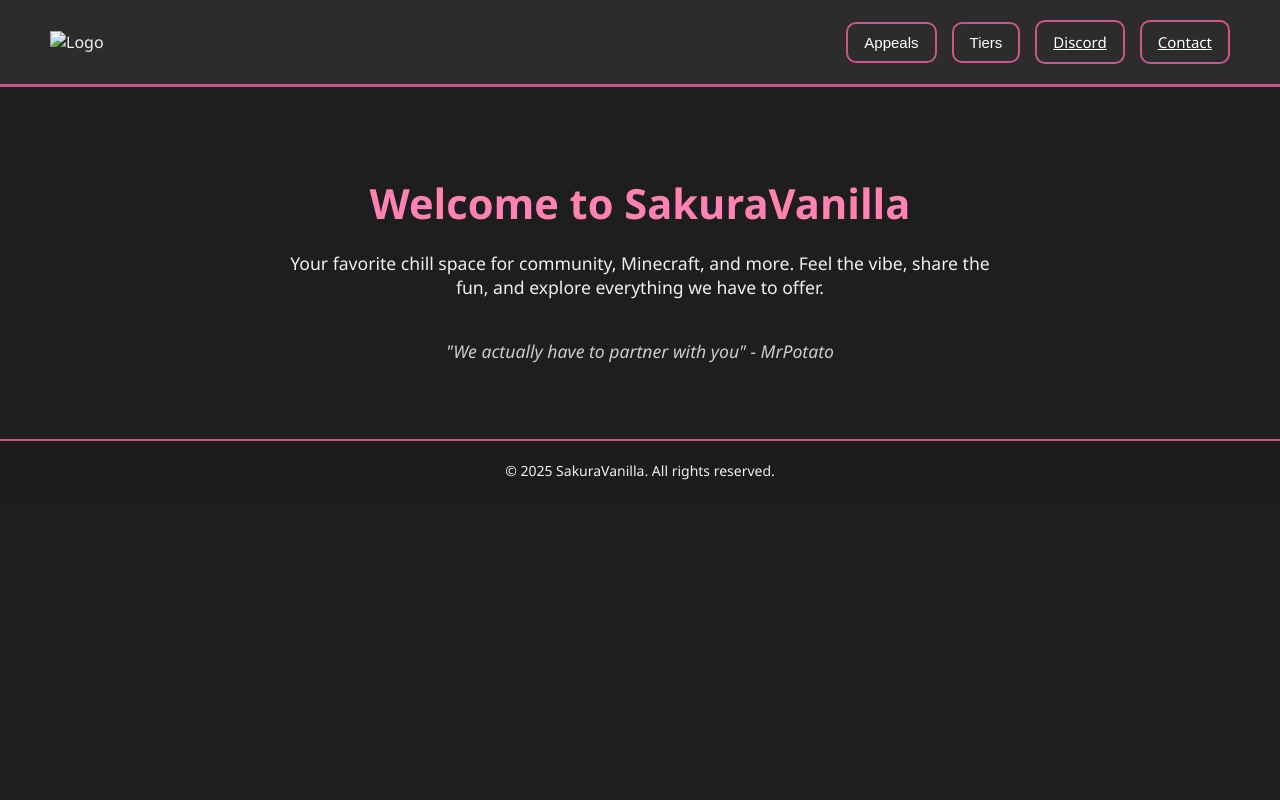
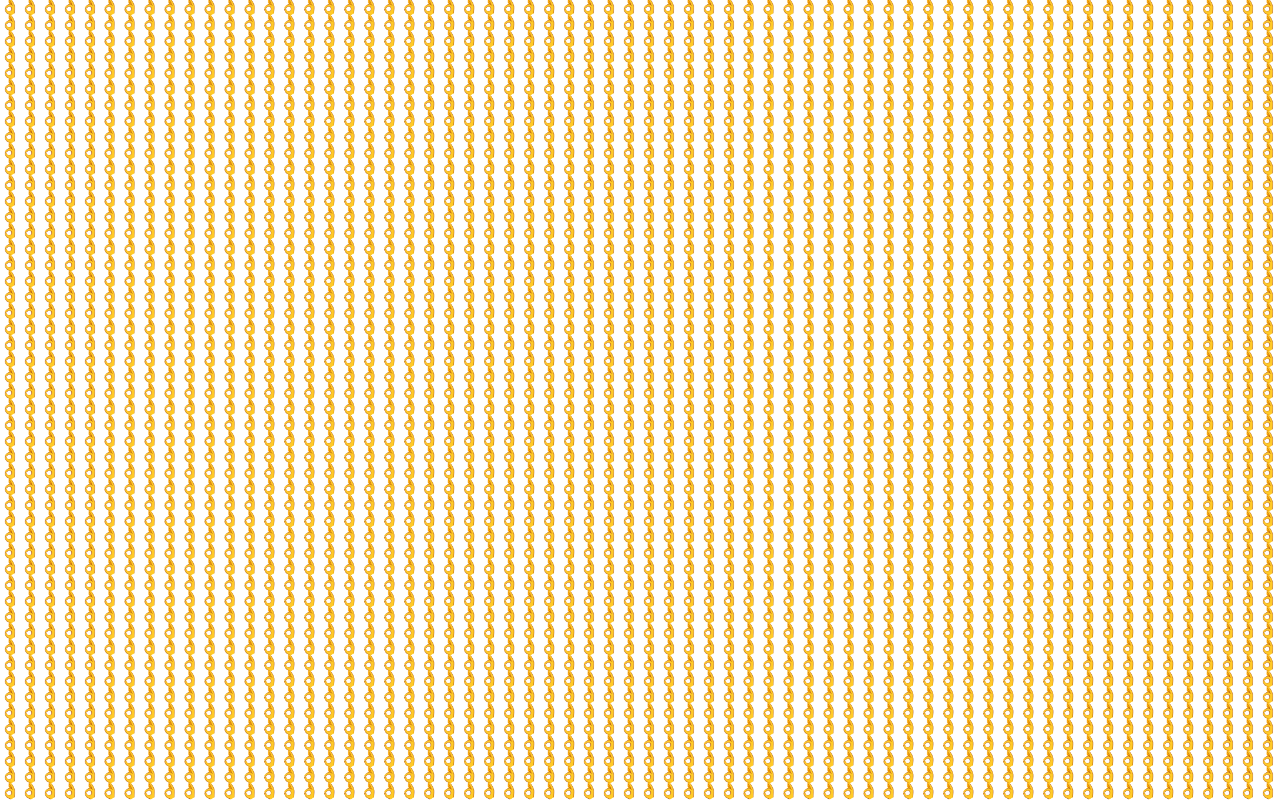
Before and after one commit to BlesHodja/bleshodja.github.io, a plain HTML site: page index.html in a window 1280 px wide. Drawn offline with Linux system fonts and the light colour scheme.

Commit message:
Update index.html

```diff
--- a/index.html
+++ b/index.html
@@ -1,159 +1,35 @@
 <!DOCTYPE html>
 <html lang="en">
 <head>
-  <meta charset="UTF-8" />
-  <title>SakuraVanilla's Website</title>
+  <meta charset="UTF-8">
+  <title>👌 Wall</title>
   <style>
-    body {
+    html, body {
       margin: 0;
-      background: #1e1e1e;
-      font-family: 'Segoe UI', sans-serif;
-      color: #f0f0f0;
+      padding: 0;
+      height: 100%;
+      overflow: hidden;
+      background: white;
+      color: black;
+      font-size: 16px;
+      line-height: 16px;
+      font-family: sans-serif;
     }
-    header {
-      background: #2c2c2c;
-      padding: 20px 50px;
-      border-bottom: 3px solid #cc568b;
-      display: flex;
-      justify-content: space-between;
-      align-items: center;
-      flex-wrap: wrap;
-    }
-    .logo {
-      width: 120px;
-    }
-    nav {
-      display: flex;
-      gap: 15px;
-      align-items: center;
-      flex-wrap: wrap;
-    }
-    .dropdown {
-      position: relative;
-    }
-    .dropbtn {
-      background: transparent;
-      color: #fff;
-      border: 2px solid #cc568b;
-      padding: 10px 16px;
-      font-size: 15px;
-      cursor: pointer;
-      border-radius: 10px;
-      transition: 0.3s;
-    }
-    .dropbtn:hover {
-      background: #cc568b;
-    }
-    .dropdown-content {
-      display: none;
-      position: absolute;
-      background-color: #2c2c2c;
-      min-width: 160px;
-      box-shadow: 0 8px 16px rgba(0,0,0,0.4);
-      z-index: 1;
-      border: 1px solid #cc568b;
-      border-radius: 10px;
-    }
-    .dropdown-content a {
-      color: #fff;
-      padding: 12px 16px;
-      text-decoration: none;
-      display: block;
-      border-bottom: 1px solid #444;
-    }
-    .dropdown-content a:last-child {
-      border-bottom: none;
-    }
-    .dropdown-content a:hover {
-      background-color: #cc568b;
-    }
-    .dropdown:hover .dropdown-content {
-      display: block;
-    }
-    main {
-      padding: 60px 20px;
-      text-align: center;
-    }
-    h1 {
-      font-size: 2.6rem;
-      color: #ff82b2;
-      margin-bottom: 20px;
-    }
-    p {
-      font-size: 1.1rem;
-      max-width: 700px;
-      margin: 0 auto 30px;
-    }
-    .quote-box {
-      font-style: italic;
-      margin-top: 40px;
-      color: #ccc;
-      font-size: 1.1rem;
-      height: 40px;
-      transition: opacity 0.5s ease;
-    }
-    footer {
-      text-align: center;
-      padding: 20px;
-      font-size: 14px;
-      background-color: #1c1c1c;
-      border-top: 2px solid #cc568b;
+    pre {
+      margin: 0;
+      white-space: pre;
     }
   </style>
 </head>
 <body>
-  <header>
-    <img src="logo.png" alt="Logo" class="logo">
-    <nav>
-      <div class="dropdown">
-        <button class="dropbtn">Appeals</button>
-        <div class="dropdown-content">
-          <a href="bappeal.html">Ban</a>
-          <a href="sappeal.html">Suspension</a>
-        </div>
-      </div>
-      <div class="dropdown">
-        <button class="dropbtn">Tiers</button>
-        <div class="dropdown-content">
-          <a href="stiers.html">Tiers</a>
-          <a href="subtiers.html">Sub tiers</a>
-        </div>
-      </div>
-      <a class="dropbtn" href="https://discord.gg/PzxeWYZkz6" target="_blank">Discord</a>
-      <a class="dropbtn" href="contact.html">Contact</a>
-    </nav>
-  </header>
-
-  <main>
-    <h1>Welcome to SakuraVanilla</h1>
-    <p>Your favorite chill space for community, Minecraft, and more. Feel the vibe, share the fun, and explore everything we have to offer.</p>
-    <div class="quote-box" id="quoteBox">Loading quote...</div>
-  </main>
-
-  <footer>
-    &copy; 2025 SakuraVanilla. All rights reserved.
-  </footer>
-
+  <pre id="emojiWall"></pre>
   <script>
-    const quotes = [
-      '"Just hold w and click" - Alex13217',
-      '"We actually have to partner with you" - MrPotato',
-      '"Kid your macroing.." - Kingcash',
-      '"Ive always wanted a MCBE Vanilla testing server" - Liam The Pro',
-      '"Wait what the fuck" - Cornballape'
-    ];
-    let currentQuote = 0;
-    const quoteBox = document.getElementById("quoteBox");
-    function showNextQuote() {
-      quoteBox.style.opacity = 0;
-      setTimeout(() => {
-        quoteBox.textContent = quotes[currentQuote];
-        quoteBox.style.opacity = 1;
-        currentQuote = (currentQuote + 1) % quotes.length;
-      }, 300);
-    }
-    showNextQuote();
-    setInterval(showNextQuote, 4000);
+    const emoji = '👌';
+    const fontSize = 16;
+    const rows = Math.floor(window.innerHeight / fontSize);
+    const cols = Math.floor(window.innerWidth / fontSize);
+    const wall = Array.from({ length: rows }, () => emoji.repeat(cols)).join('\n');
+    document.getElementById('emojiWall').textContent = wall;
   </script>
 </body>
 </html>
```
